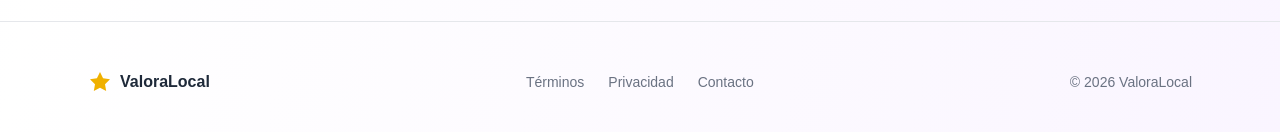
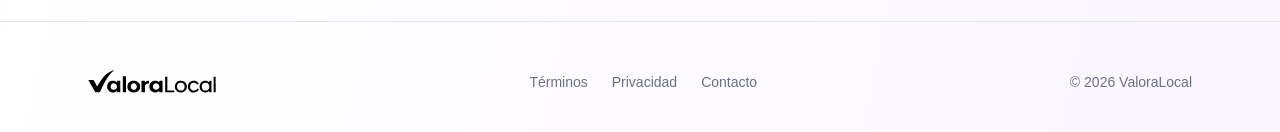
Before and after one commit to DiegoSalsa/SatisfaccionClientes, a Next.js app: page / in a window 1280 px wide. Shown: the part 5763-5895 px from the top of the page. Built offline with nearby package versions, Linux system fonts and the light colour scheme.

Commit message:
Replace star with logo in landing footer

```diff
--- a/app/page.tsx
+++ b/app/page.tsx
@@ -561,8 +561,8 @@ export default function Home() {
         <div className="max-w-6xl mx-auto px-6">
           <div className="flex flex-col md:flex-row justify-between items-center gap-6">
             <div className="flex items-center gap-2">
-              <svg className="w-6 h-6 text-yellow-500" fill="currentColor" viewBox="0 0 24 24"><path d="M12 2l3.09 6.26L22 9.27l-5 4.87 1.18 6.88L12 17.77l-6.18 3.25L7 14.14 2 9.27l6.91-1.01L12 2z"/></svg>
-              <span className="font-bold text-gray-800 dark:text-white">ValoraLocal</span>
+              <img src="/logo-light.svg" alt="ValoraLocal" className="h-6 dark:hidden" />
+              <img src="/logo-dark.svg" alt="ValoraLocal" className="h-6 hidden dark:block" />
             </div>
             <div className="flex gap-6 text-sm text-gray-500 dark:text-zinc-400">
               <a href="#" className="hover:text-gray-800 dark:hover:text-white transition-colors">Términos</a>
```
